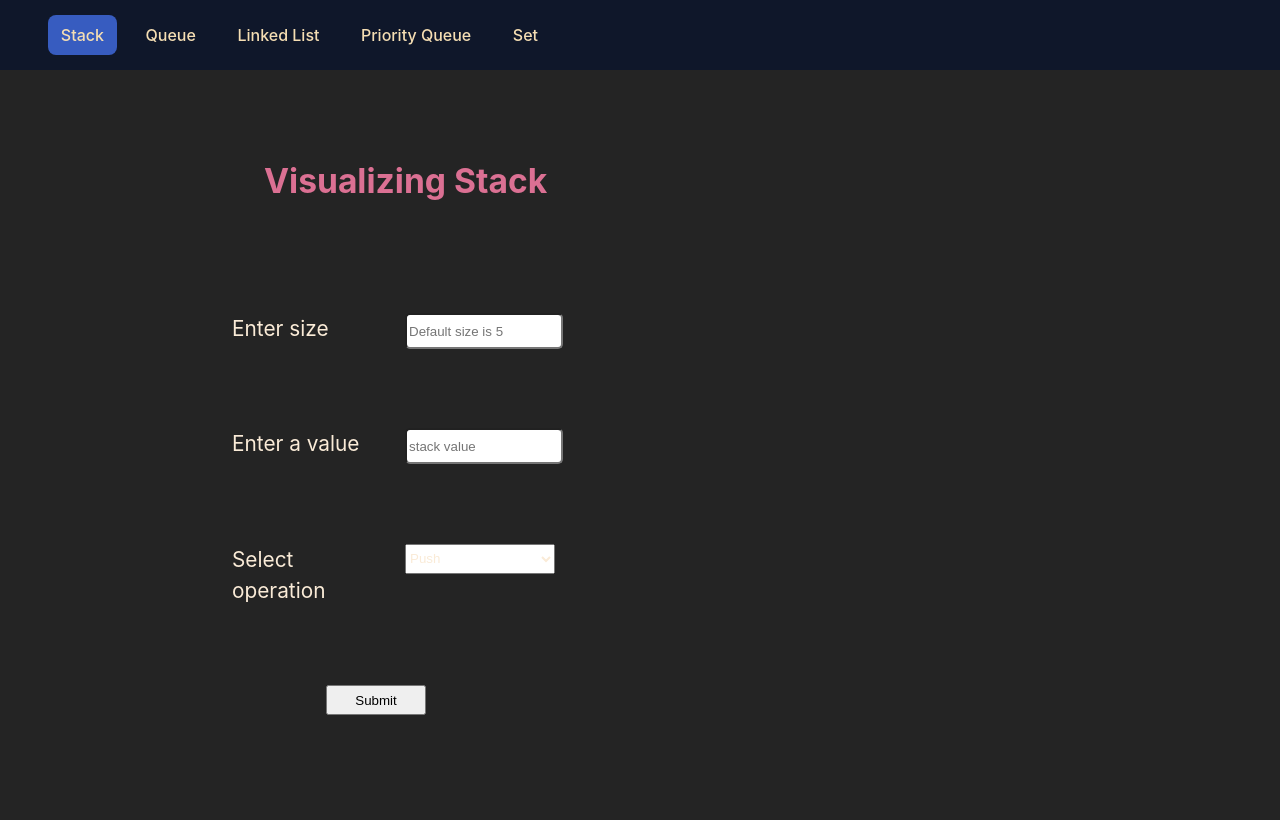
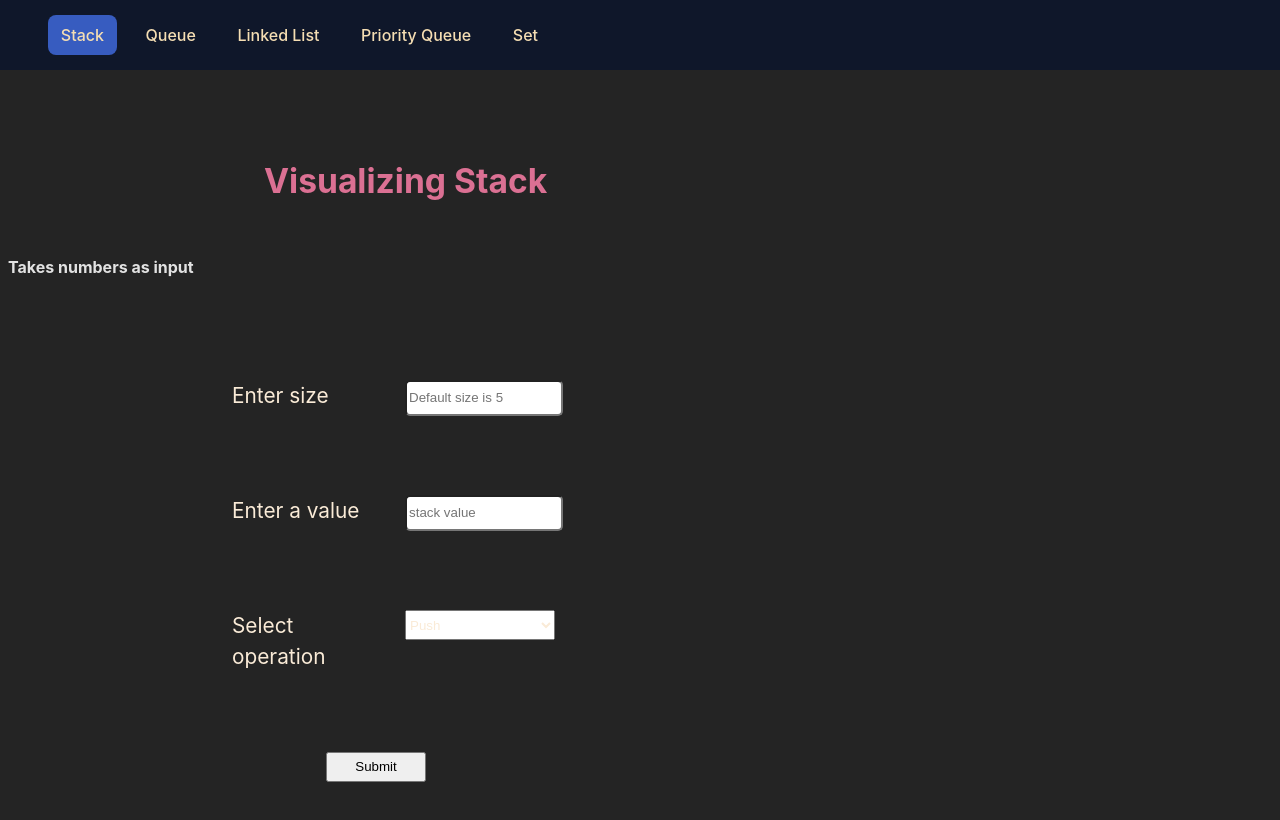
Before and after one commit to NatsuDrag9/ds-algo, a React (Vite) app: page /ds-algo/stack in a window 1280 px wide. Shown: the top 820 px of the page. Built offline with nearby package versions, Linux system fonts and the light colour scheme.

Commit message:
Added instruction header for data type entry

```diff
--- a/src/components/Linkedlist/index.tsx
+++ b/src/components/Linkedlist/index.tsx
@@ -151,6 +151,7 @@ function LinkedList() {
     <div className="linked-list">
       <div className="form-wrapper">
         <h2>Visualizing Linked List</h2>
+        <h4>Takes numbers as input</h4>
         <form className="input-form" onSubmit={handleSubmit}>
           {linkedList.linkedList.head === null ? (
             <>
--- a/src/components/PriorityQueue/index.tsx
+++ b/src/components/PriorityQueue/index.tsx
@@ -91,6 +91,7 @@ function PriorityQueue() {
     <div className="pqueue">
       <div className="form-wrapper">
         <h2>Visualizing Priority Queue</h2>
+        <h4>Takes numbers as input</h4>
         <form className="input-form" onSubmit={handleSubmit}>
           <div className="input-wrapper">
             <label htmlFor="operations">Select operation</label>
--- a/src/components/Queue/index.tsx
+++ b/src/components/Queue/index.tsx
@@ -57,6 +57,7 @@ function Queue() {
     <div className="queue">
       <div className="form-wrapper">
         <h2>Visualizing Queue</h2>
+        <h4>Takes numbers as input</h4>
         <form className="input-form" onSubmit={handleSubmit}>
           <div className="input-wrapper">
             <label htmlFor="operations">Select operation</label>
--- a/src/components/Stack/index.tsx
+++ b/src/components/Stack/index.tsx
@@ -34,6 +34,7 @@ function Stack() {
   return (
     <div className="stack">
       <h2>Visualizing Stack </h2>
+      <h4>Takes numbers as input</h4>
       <div className="body">
         <Layout
           operations={["Push", "Pop", "Peek", "Length"]}
```
